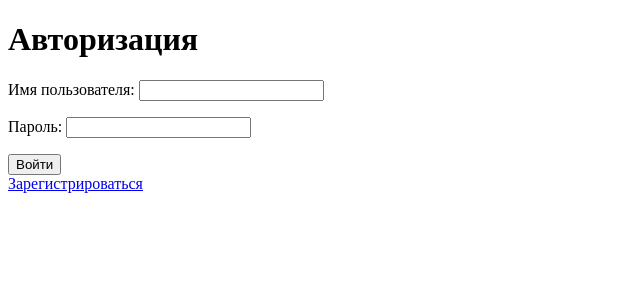
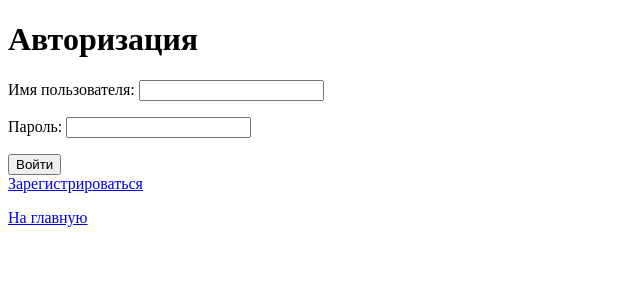
Before and after one commit to Konstantinhik1/recipes, a Django app: page /users/login/ in a window 1280 px wide. Shown: the top 300 px of the page, without its empty margins (0-640 px from the left). Run offline with Django 5.2, Linux system fonts and the light colour scheme.

Commit message:
register 2

```diff
--- a/recipes_project/users/templates/users/login.html
+++ b/recipes_project/users/templates/users/login.html
@@ -11,6 +11,13 @@
         {{ form.as_p }}
         <button type="submit">Войти</button>
     </form>
+
+    <!-- Ссылка на страницу регистрации -->
     <a href="{% url 'register' %}">Зарегистрироваться</a>
+
+    <!-- Ссылка на главную страницу -->
+    <p>
+        <a href="{% url 'index' %}">На главную</a>
+    </p>
 </body>
 </html>
```
Also changed, not shown: recipes_project/db.sqlite3.
